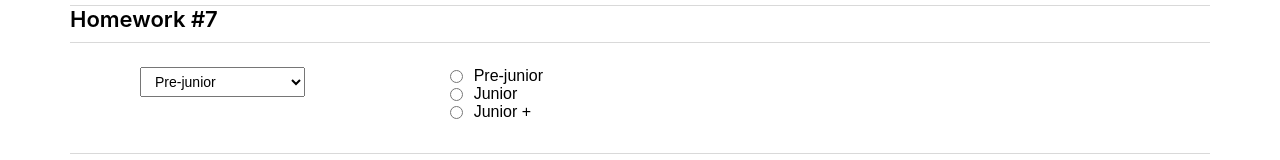
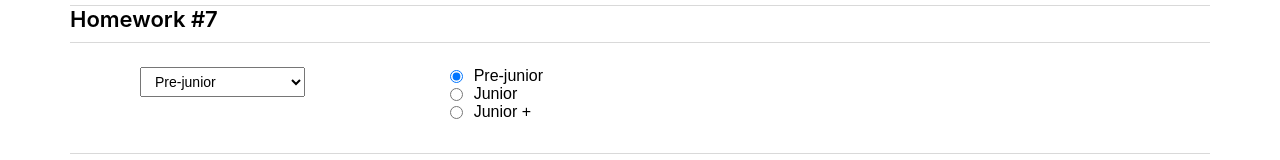
Before and after one commit to obigreen/homework2, a React (Create React App) app: page /#/junior in a window 1280 px wide. Shown: the part 203-363 px from the top of the page. Built offline with nearby package versions, Linux system fonts and the light colour scheme.

Commit message:
completed HW7

```diff
--- a/src/s2-homeworks/hw07/HW7.tsx
+++ b/src/s2-homeworks/hw07/HW7.tsx
@@ -18,7 +18,7 @@ const arr = [
 ] // value может быть изменено
 
 const HW7 = () => {
-    const [value, onChangeOption] = useState() // селект и радио должны работать синхронно
+    const [value, onChangeOption] = useState(1) // селект и радио должны работать синхронно
 
     return (
         <div id={'hw7'}>
--- a/src/s2-homeworks/hw07/common/c6-SuperRadio/SuperRadio.tsx
+++ b/src/s2-homeworks/hw07/common/c6-SuperRadio/SuperRadio.tsx
@@ -51,7 +51,7 @@ const SuperRadio: React.FC<SuperRadioPropsType> = ({
                     // name, checked, value делают студенты
                     value={o.id}
                     checked={o.id === value}
-                    name={o.value}
+                    name={name}
                     onChange={onChangeCallback}
                     {...restProps}
                 />
```
